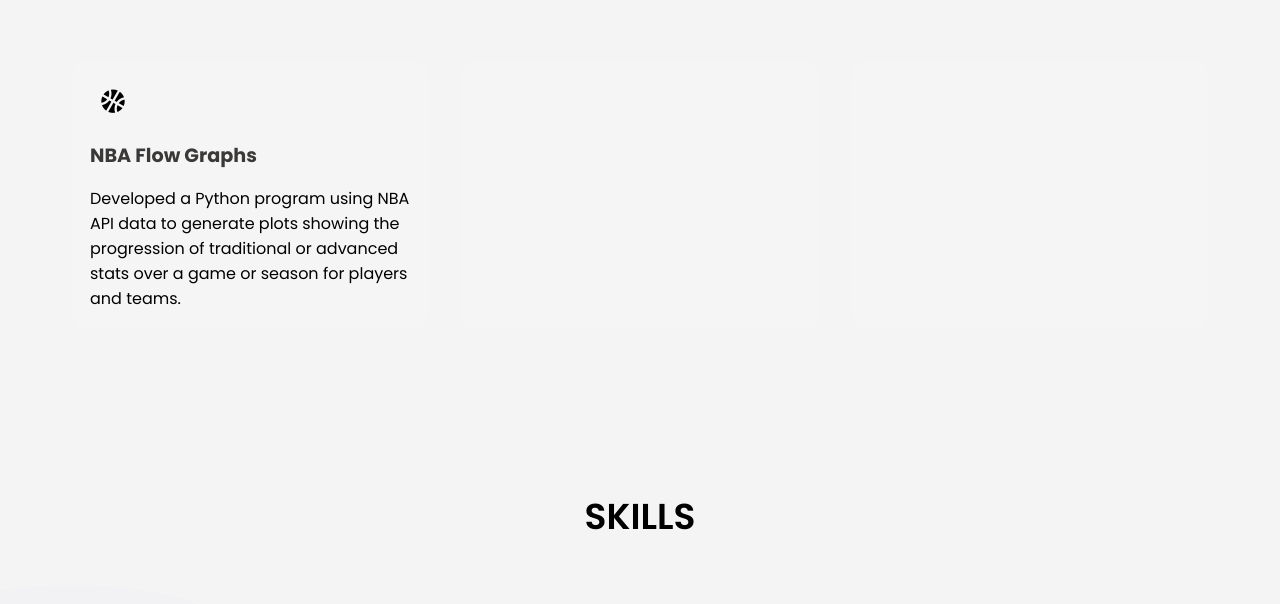
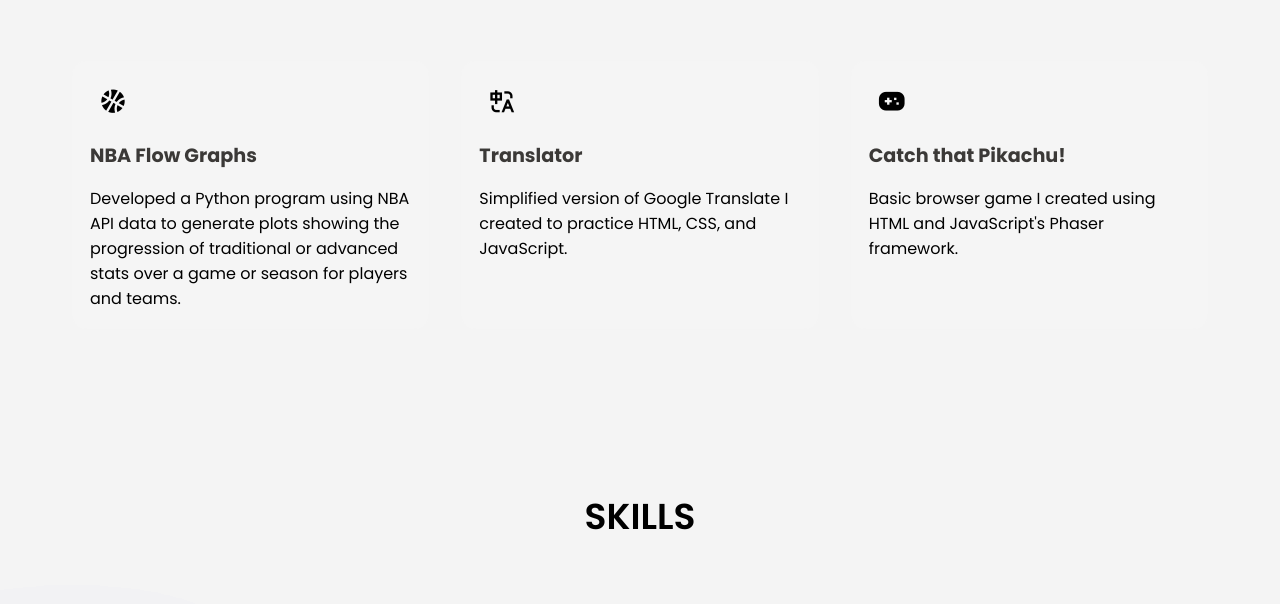
Before and after one commit to art-lin/portfolio, a plain HTML site: page index.html in a window 1280 px wide. Shown: the part 966-1570 px from the top of the page. Drawn offline with nearby package versions, Linux system fonts and the light colour scheme.

Commit message:
Add projects

```diff
--- a/index.html
+++ b/index.html
@@ -53,10 +53,18 @@
                 </p>
             </div>
             <div class="card">
-
+                <span><i class="ri-translate"></i></span>
+                <h4 class="link"><a href=https://art-lin.github.io/translator/ target = "_blank">Translator</a></h4>
+                <p>
+                    Simplified version of Google Translate I created to practice HTML, CSS, and JavaScript.
+                </p>
             </div>
             <div class="card">
-
+                <span><i class="ri-gamepad-fill"></i></span>
+                <h4 class="link"><a href=https://art-lin.github.io/phaser_pokemon/ target = "_blank">Catch that Pikachu!</a></h4>
+                <p>
+                    Basic browser game I created using HTML and JavaScript's Phaser framework.
+                </p>
             </div>
 
         </div>
```
